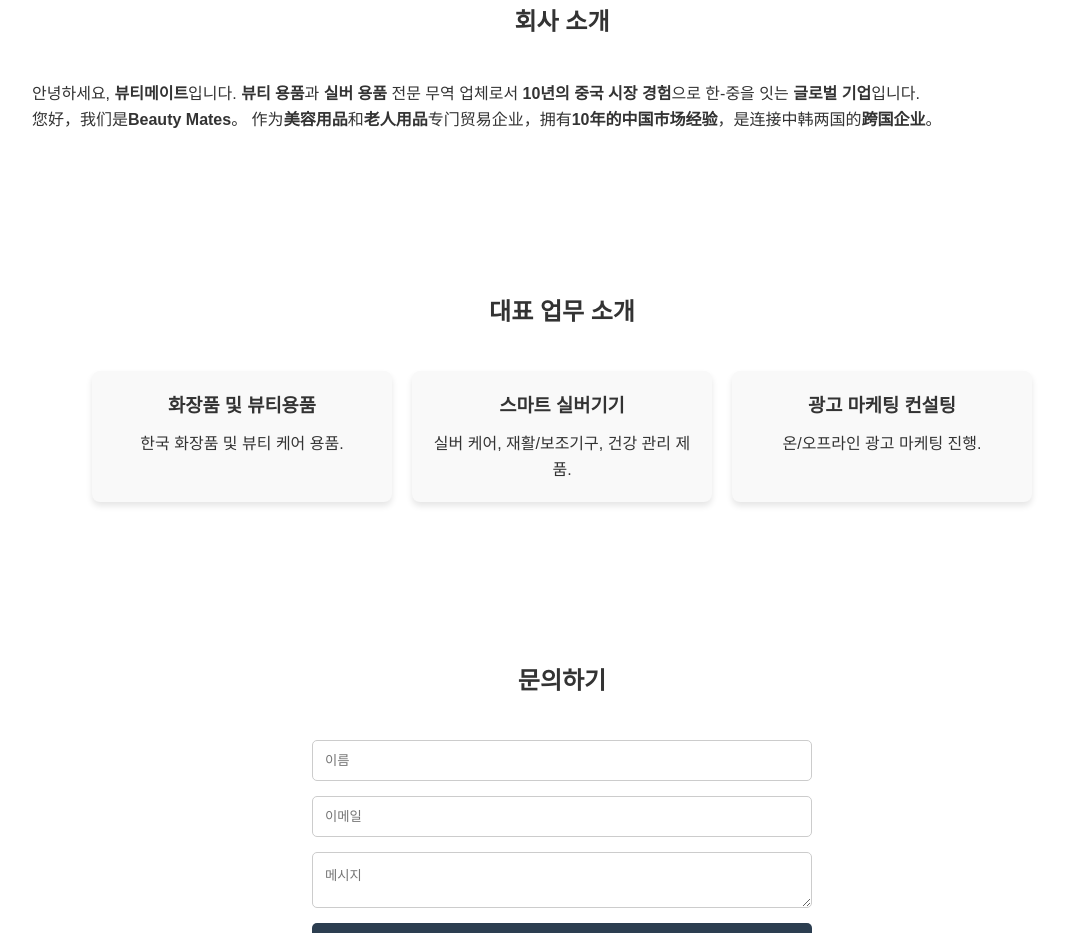
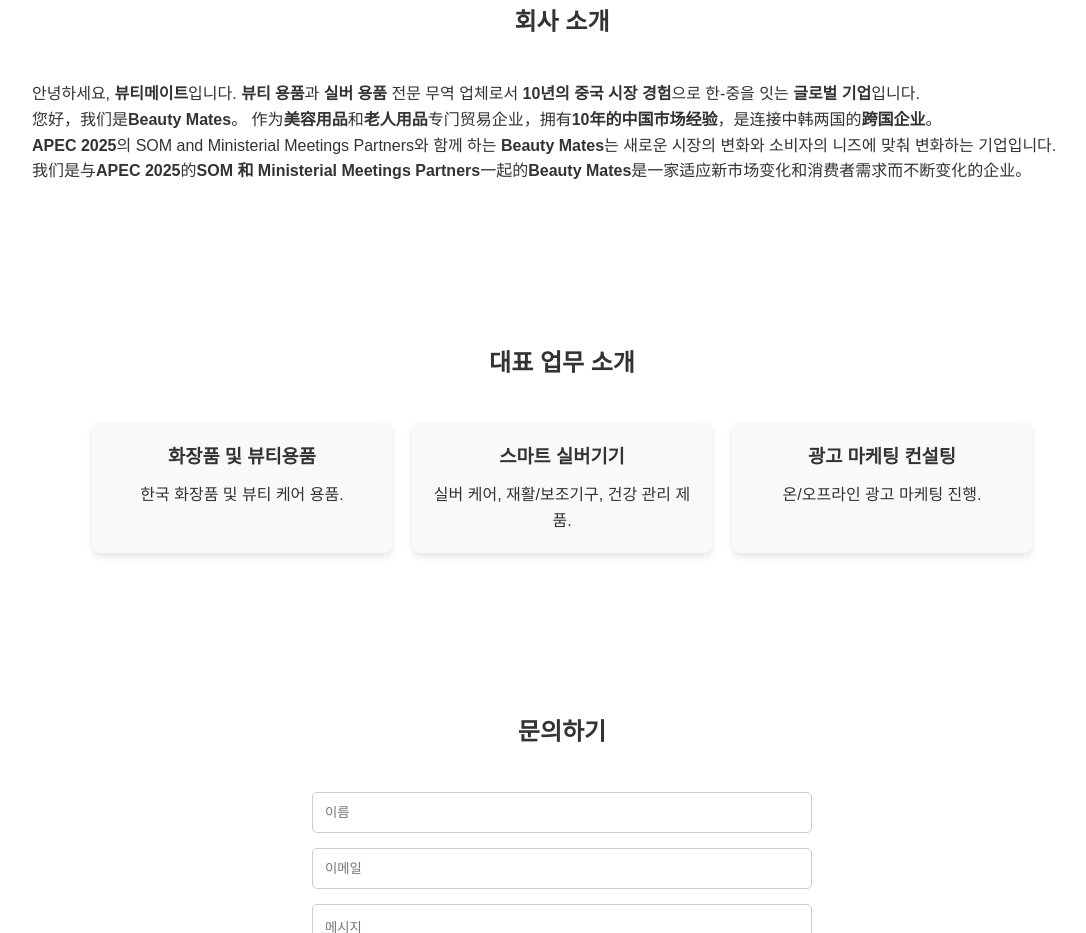
Before and after one commit to Monte-Christo-Edmon-Dantes/my-landing-page, a plain HTML site: page index.html in a window 1280 px wide. Shown: the part 877-1810 px from the top of the page, without its empty margins (78-1164 px from the left). Drawn offline with Linux system fonts and the light colour scheme.

Commit message:
Update index.html

```diff
--- a/index.html
+++ b/index.html
@@ -34,6 +34,9 @@
     <h2>회사 소개</h2>
     <p>안녕하세요, <b>뷰티메이트</b>입니다. <b>뷰티 용품</b>과 <b>실버 용품</b> 전문 무역 업체로서 <b>10년의 중국 시장 경험</b>으로 한-중을 잇는 <b>글로벌 기업</b>입니다.</p>
     <p>您好，我们是<b>Beauty Mates</b>。 作为<b>美容用品</b>和<b>老人用品</b>专门贸易企业，拥有<b>10年的中国市场经验</b>，是连接中韩两国的<b>跨国企业</b>。</p>
+    <p></p>
+    <p><b>APEC 2025</b>의 SOM and Ministerial Meetings Partners와 함께 하는 <b>Beauty Mates</b>는 새로운 시장의 변화와 소비자의 니즈에 맞춰 변화하는 기업입니다.</p>
+    <p>我们是与<b>APEC 2025</b>的<b>SOM 和 Ministerial Meetings Partners</b>一起的<b>Beauty Mates</b>是一家适应新市场变化和消费者需求而不断变化的企业。</p>
   </section>
 
   <!-- 서비스 -->
```
